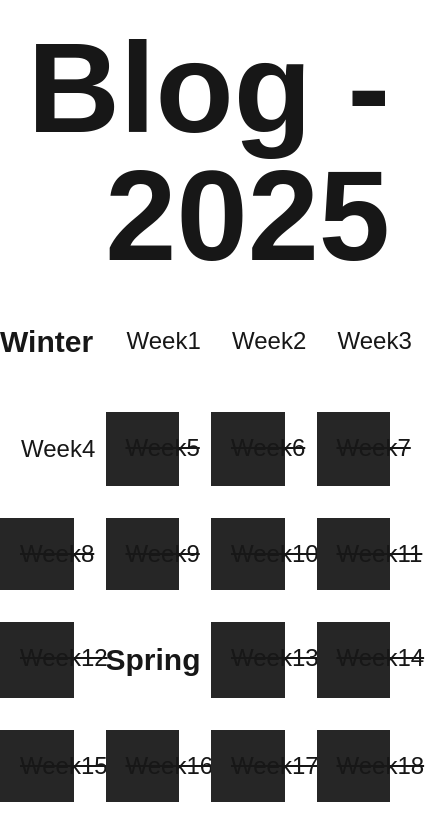
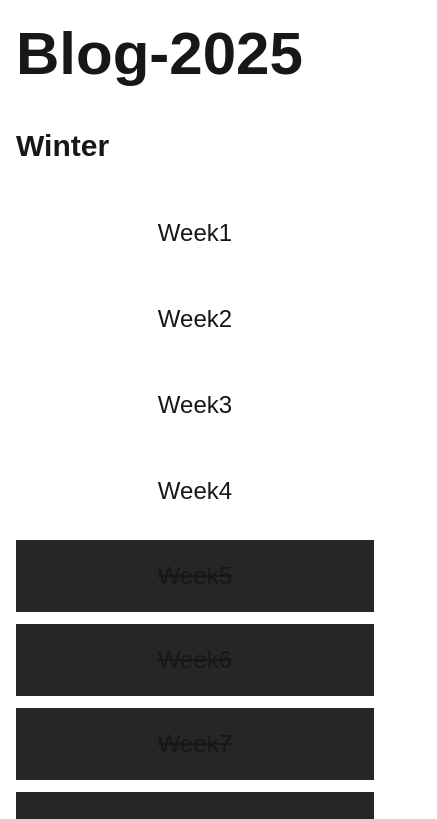
Before and after one commit to gekolev/about-me, a Next.js app: page /blog in a window 390 px wide. Shown: the top 819 px of the page, 437 px wide, since content can reach past the window. Built offline with nearby package versions, Linux system fonts and the light colour scheme.

Commit message:
responsive adjustments

```diff
--- a/app/blog/page.tsx
+++ b/app/blog/page.tsx
@@ -47,12 +47,14 @@ export default function BlogPage() {
   }
 
   return (
-    <main className="max-w-screen-xl py-6 mx-auto">
+    <main className="max-w-screen-xl py-6 mx-auto px-4 xl:px-0">
       <CustomCursor />
       <div>
-        <h1 className="text-9xl mb-6 font-bold text-right w-full select-none">Blog - 2025</h1>
+        <h1 className=" text-6xl md:text-9xl mb-6 font-bold md:text-right w-full select-none">Blog-2025</h1>
       </div>
+
       <ClientBlogList items={itemsWithTitles} />
+
     </main>
   );
 }
--- a/components/ui/ClientBlogList.tsx
+++ b/components/ui/ClientBlogList.tsx
@@ -30,13 +30,14 @@ export default function ClientBlogList({ items }: Props) {
   }, []);
 
   return (
-    <div ref={containerRef} className="grid grid-cols-4 gap-8">
+    <div ref={containerRef}
+    className="grid grid-cols-1 sm:grid-cols-2 md:grid-cols-4 gap-3 md:gap-6">
       {items.map((item, index) => {
         if ("isTitle" in item && item.isTitle) {
           return (
             <div
               key={`title-${index}`}
-              className="col-span-1 text-center text-3xl font-bold my-5 animated-item"
+              className="md:text-center col-span-1 text-3xl font-bold my-5 animated-item"
             >
               {item.title}
             </div>
```
